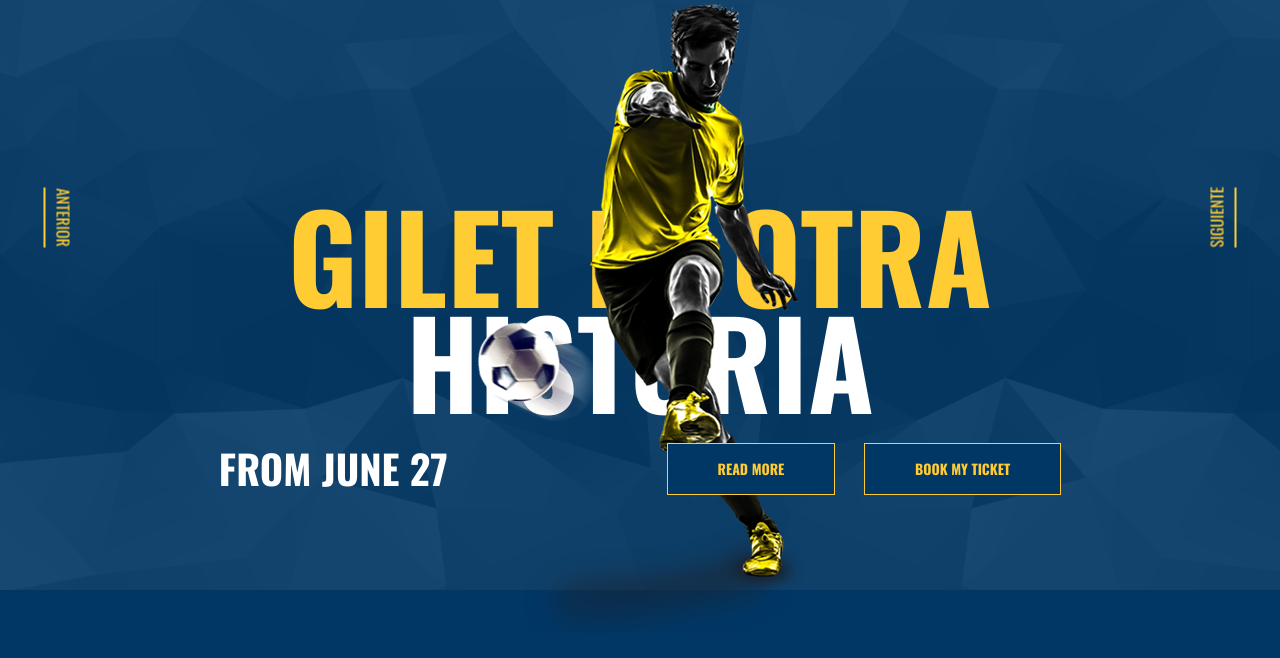
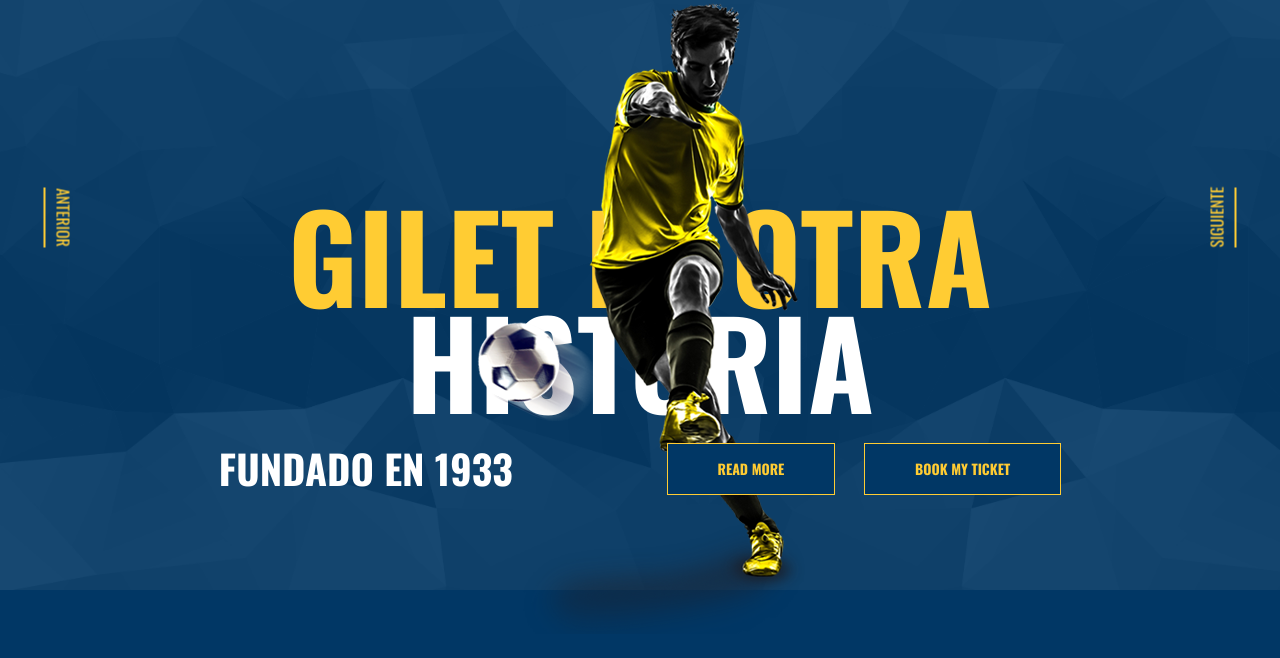
Before and after one commit to azohan79/atgilet, a Django app: page /web/ in a window 1280 px wide. Shown: the part 1074-1732 px from the top of the page. Run offline with Django 5.2, Linux system fonts and the light colour scheme; data that the repository does not hold is empty; some libraries are stand-ins or nearby versions; some web fonts are replaced.

Commit message:
Update index.html

```diff
--- a/apps/web/templates/web/index.html
+++ b/apps/web/templates/web/index.html
@@ -23,7 +23,7 @@
                     <div class="tg-slider-content">
                         <h1>{% trans "Gilet es otra" %} <span>{% trans "historia" %}</span></h1>
                         <div class="tg-btnbox">
-                            <h2>{% trans "from june 27" %}</h2>
+                            <h2>{% trans "Fundado en 1933" %}</h2>
                             <a class="tg-btn" href="#"><span>{% trans "read more" %}</span></a>
                             <a class="tg-btn" href="#"><span>{% trans "book my ticket" %}</span></a>
                         </div>
@@ -39,7 +39,7 @@
                     <div class="tg-slider-content">
                         <h1>{% trans "Gilet es otra" %} <span>{% trans "historia" %}</span></h1>
                         <div class="tg-btnbox">
-                            <h2>{% trans "from june 27" %}</h2>
+                            <h2>{% trans "Fundado en 1933" %}</h2>
                             <a class="tg-btn" href="#"><span>{% trans "read more" %}</span></a>
                             <a class="tg-btn" href="#"><span>{% trans "book my ticket" %}</span></a>
                         </div>
@@ -55,7 +55,7 @@
                     <div class="tg-slider-content">
                         <h1>{% trans "Gilet es otra" %} <span>{% trans "historia" %}</span></h1>
                         <div class="tg-btnbox">
-                            <h2>{% trans "from june 27" %}</h2>
+                            <h2>{% trans "Fundado en 1933" %}</h2>
                             <a class="tg-btn" href="#"><span>{% trans "read more" %}</span></a>
                             <a class="tg-btn" href="#"><span>{% trans "book my ticket" %}</span></a>
                         </div>
```
